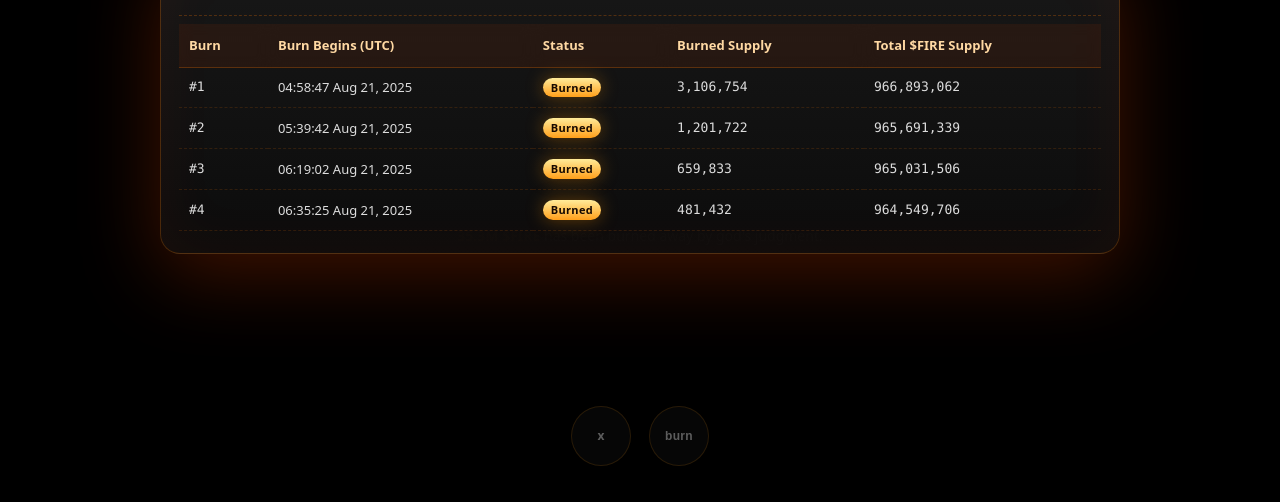
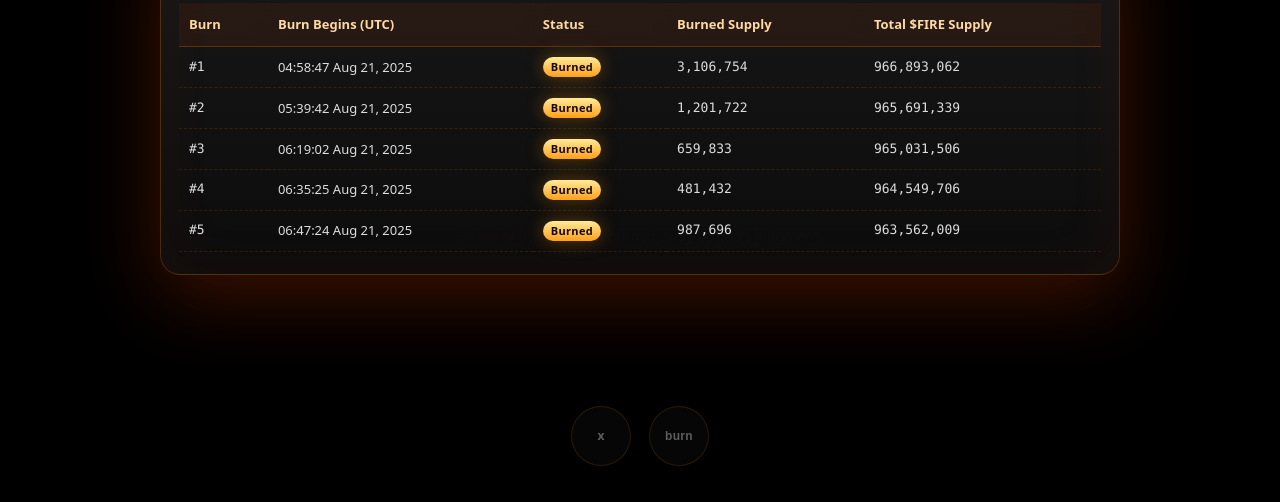
Before and after one commit to shitcoinsol/fire, a plain HTML site: page index.html in a window 1280 px wide. Both pictures are taken after a click on the button "burn". Shown: the part 298-800 px from the top of the page. Drawn offline with Linux system fonts and the light colour scheme.

Commit message:
Update index.html

```diff
--- a/index.html
+++ b/index.html
@@ -160,7 +160,7 @@
 
   <main>
     <img class="flame" src="fire.gif" alt="burning flame for $FIRE" />
-    <p class="caption"><strong>35.3M $FIRE</strong> has been burned away by god's judgment.</p>
+    <p class="caption"><strong>36.3M $FIRE</strong> has been burned away by god's judgment.</p>
   </main>
 
   <div class="actions">
@@ -215,6 +215,13 @@
     <td><span class="badge">Burned</span></td>
     <td class="mono">481,432</td> <!-- 두 번째 번드 수량 -->
     <td class="mono">964,549,706</td> <!-- 업데이트된 총 공급량 -->
+  </tr>
+             <tr>
+    <td class="mono">#5</td>
+    <td>06:47:24 Aug 21, 2025</td> <!-- 두 번째 번드 시간 -->
+    <td><span class="badge">Burned</span></td>
+    <td class="mono">987,696</td> <!-- 두 번째 번드 수량 -->
+    <td class="mono">963,562,009</td> <!-- 업데이트된 총 공급량 -->
   </tr>
           </tbody>
         </table>
```
